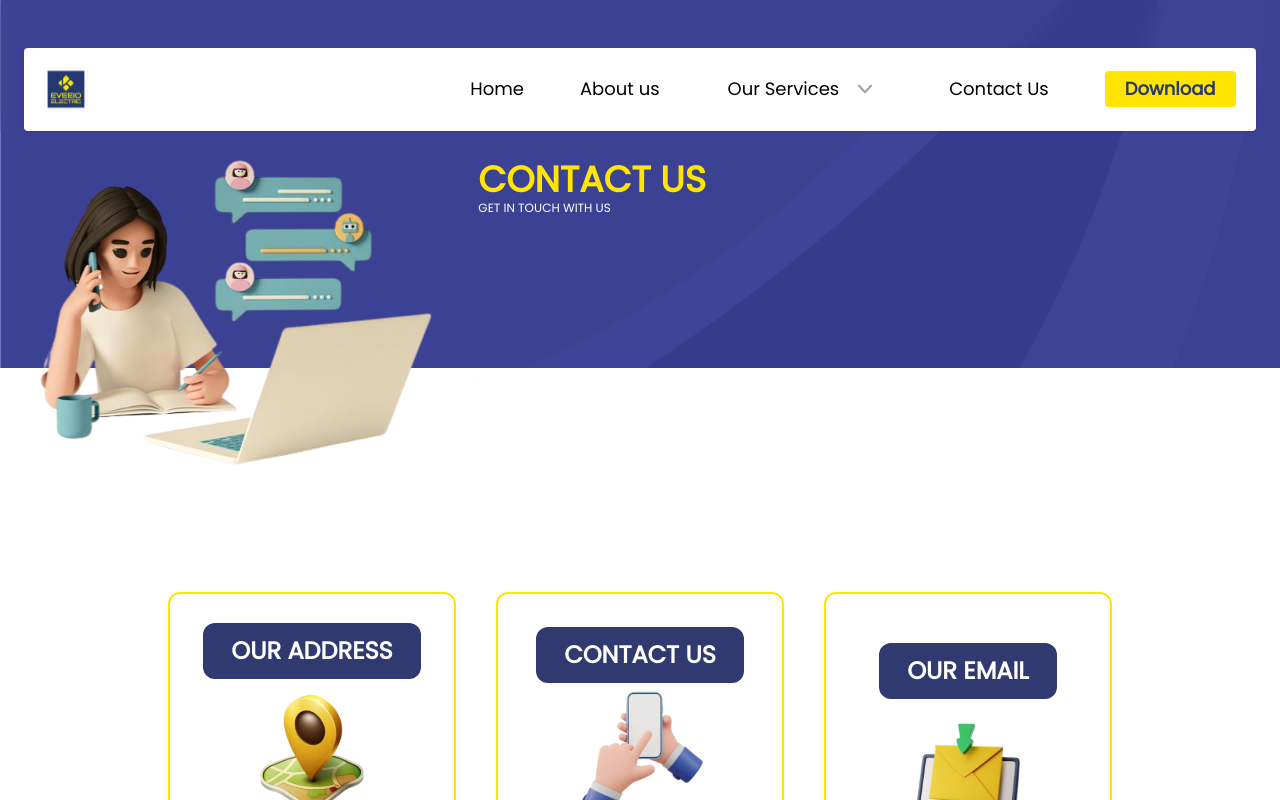
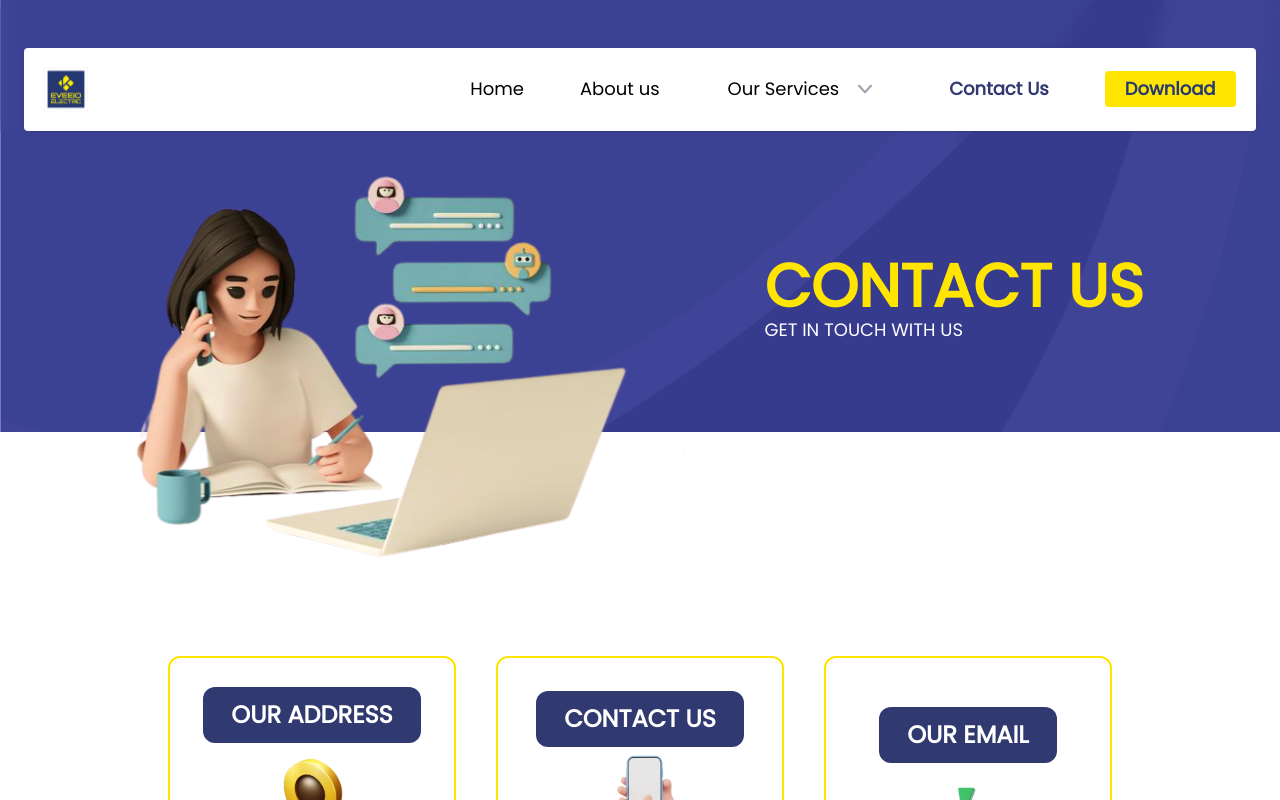
Before and after one commit to Yatndeep-Dubey/eveeio, a React (Create React App) app: page /contact in a window 1280 px wide. Shown: the top 800 px of the page. Built offline with nearby package versions, Linux system fonts and the light colour scheme.

Commit message:
improved contact us hero section

```diff
--- a/src/components/Navbar.jsx
+++ b/src/components/Navbar.jsx
@@ -40,7 +40,7 @@ const Navbar = () => {
           <MenuItem link="/" title="Home" />
           <MenuItem link="/about" title="About us" />
           <OurServices />
-          <MenuItem link="/features" title="Contact Us" />
+          <MenuItem link="/contact" title="Contact Us" />
           <li>
             <Link to="/download">
               <button className="bg-secondary py-1 px-5 rounded font-bold">
--- a/src/components/navbar/MobMenu.jsx
+++ b/src/components/navbar/MobMenu.jsx
@@ -145,14 +145,14 @@ export default function MobMenu() {
             <Menu.Item>
   {({ active }) => (
     <a
-      href="/"
+      href="/contact"
       className={classNames(
         active ? "bg-gray-100 text-gray-900" : "text-[#3D4294]",
         "block px-4 py-2 text-sm text-[17px]"
       )}
       onClick={() => setFeaturesDropdown(!featuresDropdown)}
     >
-      Features
+      Contact Us
     </a>
   )}
 </Menu.Item>
--- a/src/pages/Contact.jsx
+++ b/src/pages/Contact.jsx
@@ -4,12 +4,12 @@ import Hero from "../containers/Hero";
 const Contact = () => {
   return (
     <div>
-      <Hero customClass="h-[23rem] mb-28 p-5 md:mb-56 md:p-10 lg:flex lg:flex-row-reverse lg:justify-end">
-        <div>
-          <p className="uppercase text-xl font-bold text-secondary md:text-4xl">
+      <Hero customClass="h-[23rem] mb-28 p-5 md:mb-56 md:p-10 lg:flex lg:flex-row-reverse lg:justify-end xl:h-[27rem] lg:justify-center lg:gap-20 lg:pt-44">
+        <div className="lg:pt-20">
+          <p className="uppercase text-xl font-bold text-secondary md:text-4xl lg:text-5xl xl:text-6xl">
             Contact Us
           </p>
-          <p className="text-white text-xs uppercase md:text-md">
+          <p className="text-white text-xs uppercase md:text-md lg:text-lg">
             Get in touch with us{" "}
           </p>
         </div>
@@ -17,7 +17,7 @@ const Contact = () => {
         <img
           src="images/hero/girl-using-laptop.svg"
           alt=""
-          className="md:h-80"
+          className="h-64 mx-auto md:h-80 md:mx-0 xl:h-[25rem]"
         />
       </Hero>
 
```
